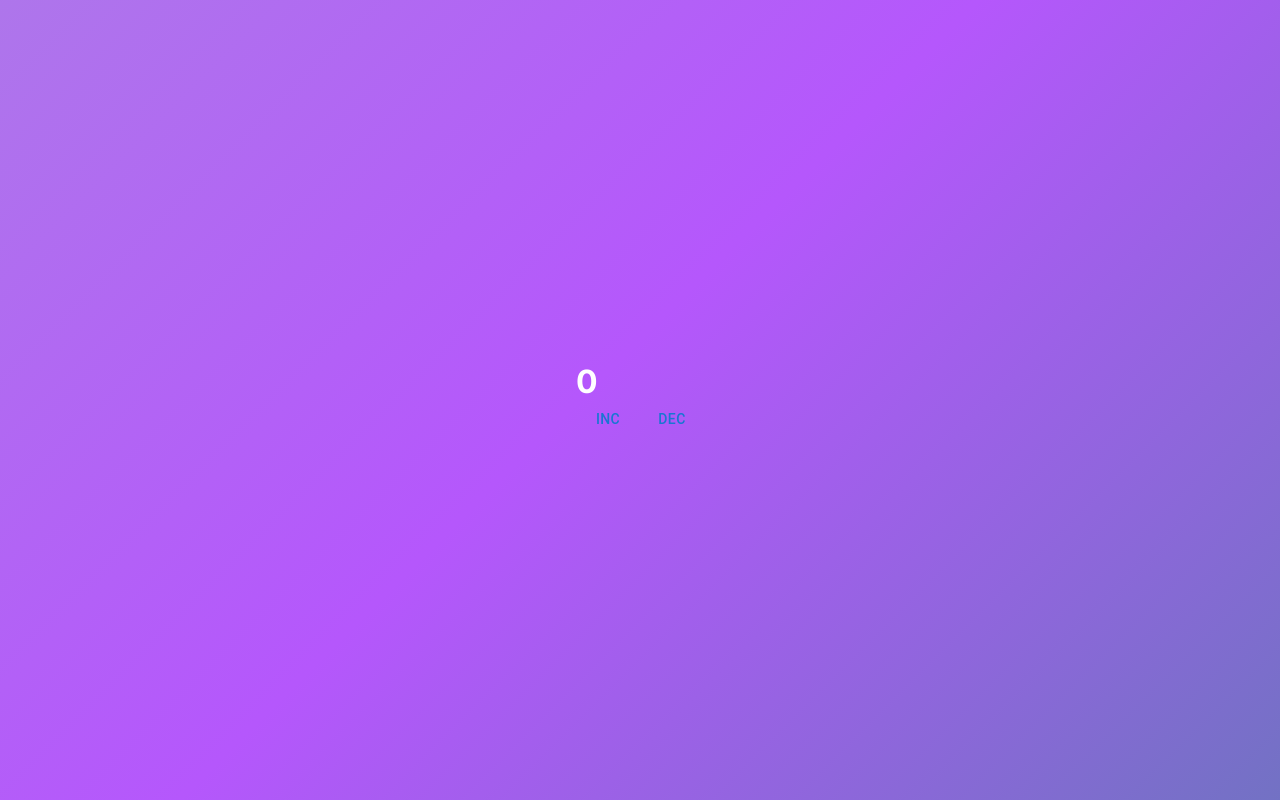
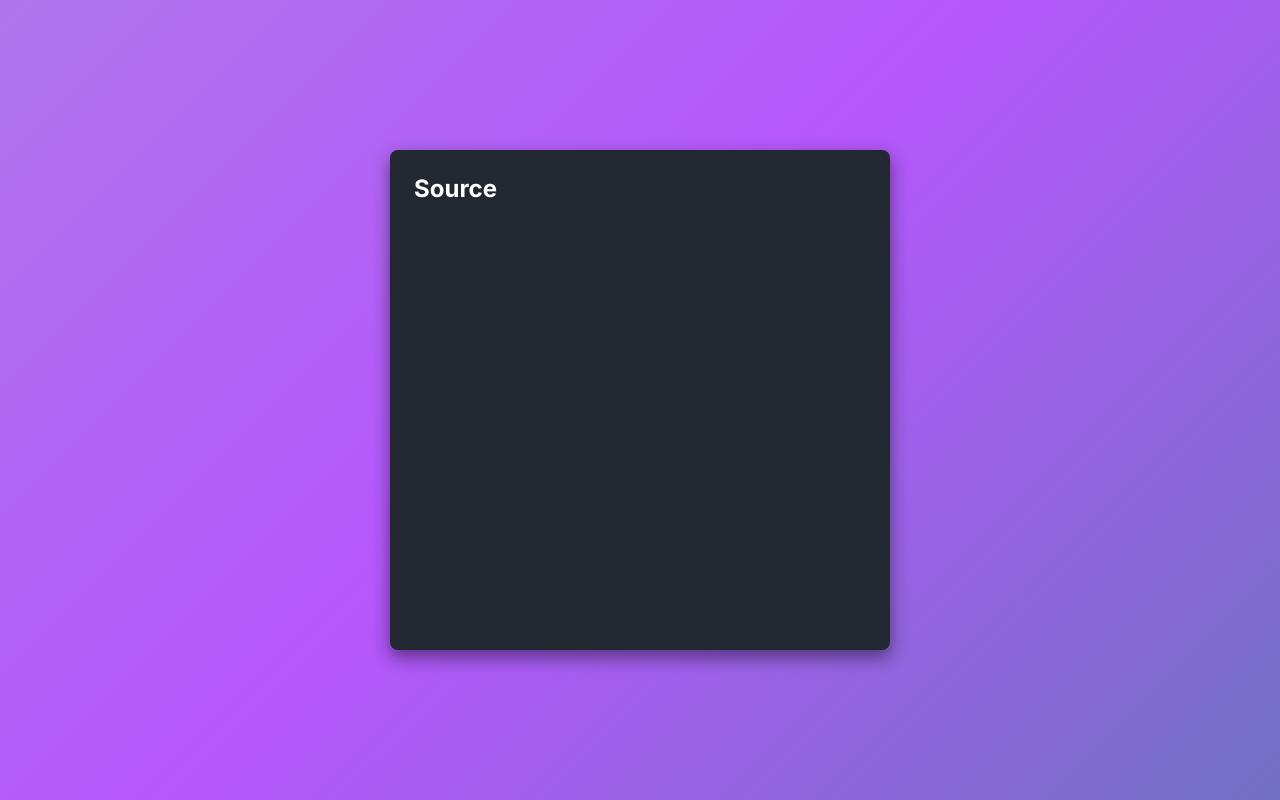
Before and after one commit to volkavich/cca-skip, a Next.js app: page / in a window 1280 px wide. Built offline with nearby package versions, Linux system fonts and the light colour scheme; what @cosmos-kit/react, @interchain-ui/react would draw is missing.

Commit message:
main section background

```diff
--- a/src/containers/Main/Main.module.css
+++ b/src/containers/Main/Main.module.css
@@ -1,3 +1,8 @@
 .main {
-
+    background: #222831;
+    padding: 24px;
+    border-radius: 8px;
+    min-height: 500px;
+    min-width: 500px;
+    box-shadow: 0 8px 16px 0 rgba(0, 0, 0, 0.3), 0 6px 20px 0 rgba(0, 0, 0, 0.19);
 }
--- a/src/containers/Main/index.js
+++ b/src/containers/Main/index.js
@@ -1,15 +1,10 @@
 import styles from './Main.module.css';
-import useCountStore from '../../store/countStore';
-import { Button } from '@mui/material';
+import Source from '../Source';
 
 const Home = () => {
-  const { count, inc, dec } = useCountStore();
-
   return (
     <div className={styles.main}>
-      <h1>{count}</h1>
-      <Button onClick={inc}>Inc</Button>
-      <Button onClick={dec}>Dec</Button>
+      <Source />
     </div>
   );
 };
--- a/src/containers/Source/index.js
+++ b/src/containers/Source/index.js
@@ -3,7 +3,7 @@ import styles from './Source.module.css';
 const Source = () => {
   return (
     <div className={styles.source}>
-      <h1>Source</h1>
+      <h2>Source</h2>
     </div>
   );
 };
--- a/src/store/countStore.js
+++ /dev/null
@@ -1,13 +0,0 @@
-import { create } from 'zustand';
-
-const useCountStore = create((set) => ({
-  count: 0,
-  inc: () => {
-    set((state) => ({ count: state.count + 1 }));
-  },
-  dec: () => {
-    set((state) => ({ count: state.count - 1 }));
-  },
-}));
-
-export default useCountStore;
```
